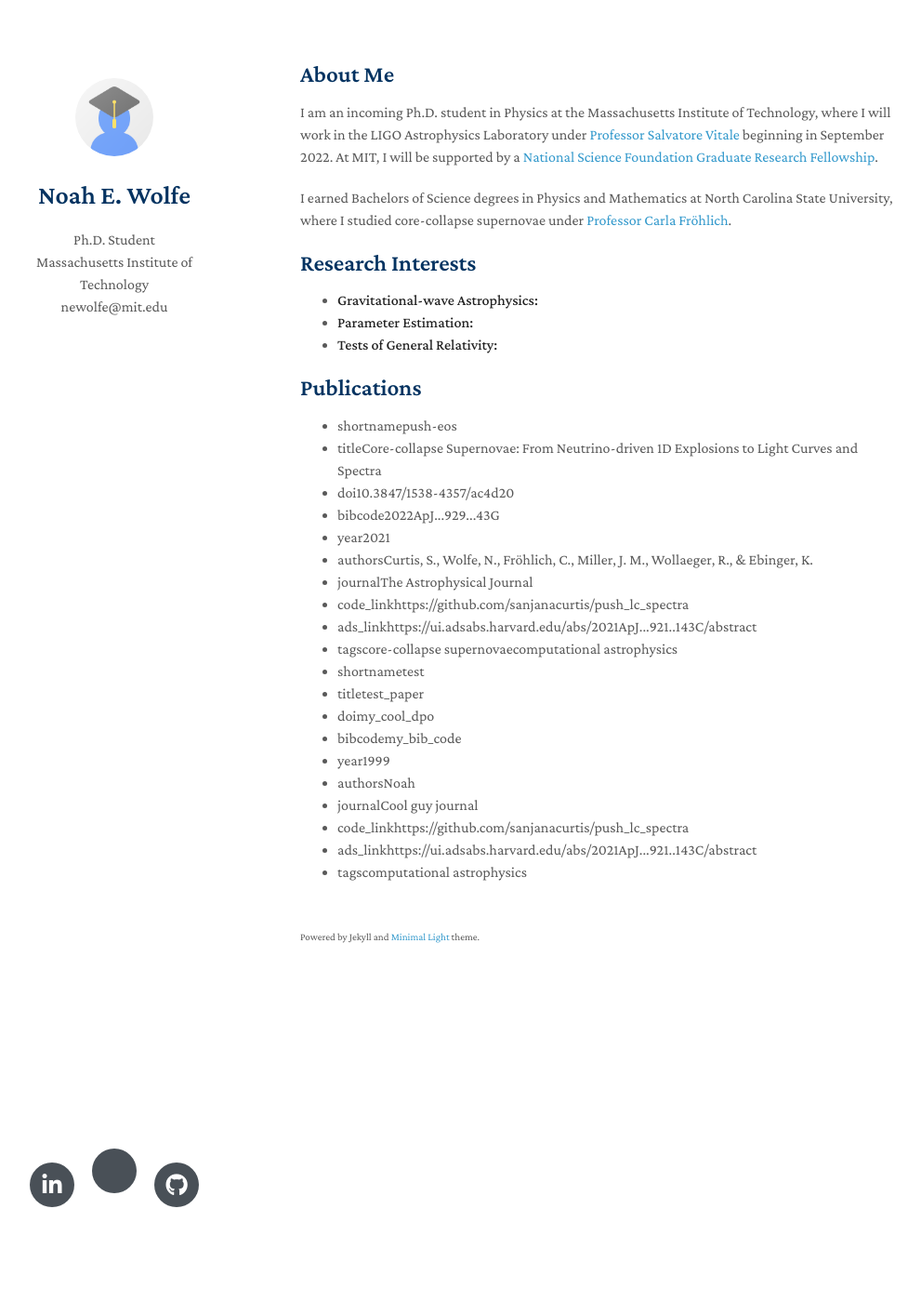
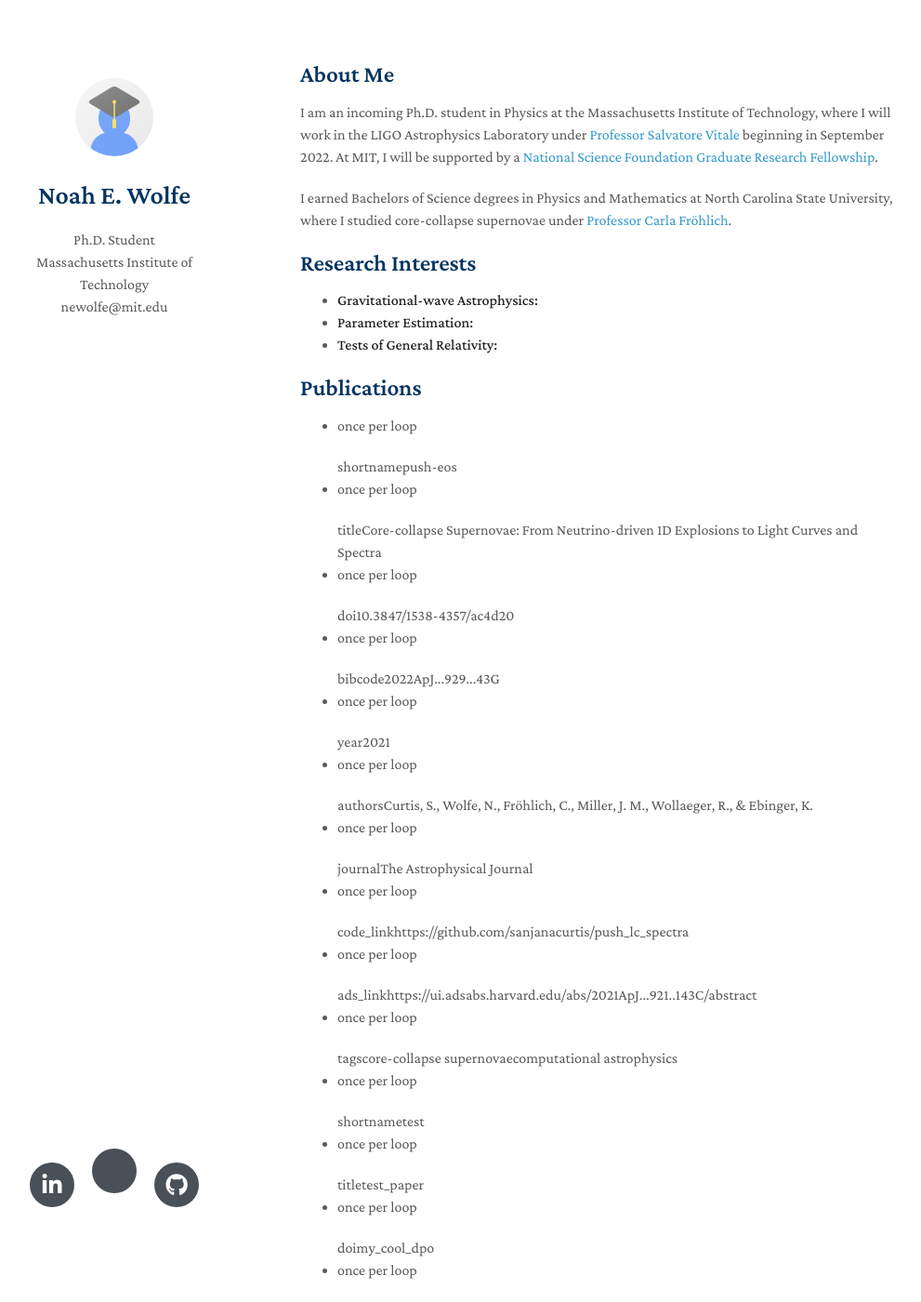
Before and after one commit to noahewolfe/noahewolfe.github.io, a Jekyll site: the page built from index.md, in a window 1280 px wide and 1400 px high. Shown: the whole window at 93% size, without its empty margins (147-1138 px from the left). Built offline with Jekyll 4.4.1, drawn with Linux system fonts in a browser that asks for light colours; nearby versions of some CDN libraries; a style sheet for code colours, icons or effects is not loaded; our own code applies the rules of GitHub Pages for plain Markdown files; some of the changed text lies outside the part shown.

Commit message:
Debugging to see how often the loop is called

```diff
--- a/_includes/papers.html
+++ b/_includes/papers.html
@@ -3,6 +3,7 @@
     {% assign papers = papers_hash[1] %}
         {% for paper in papers %}
             <li>
+                <p>once per loop</p>
                 {{ paper.authors }}
                 {{ paper }}
                 <!-- {% assign paper = paper_hash[1] %} -->
```
